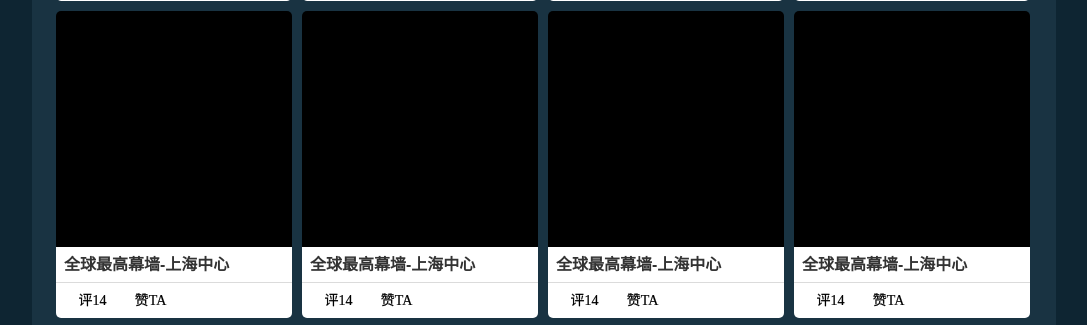
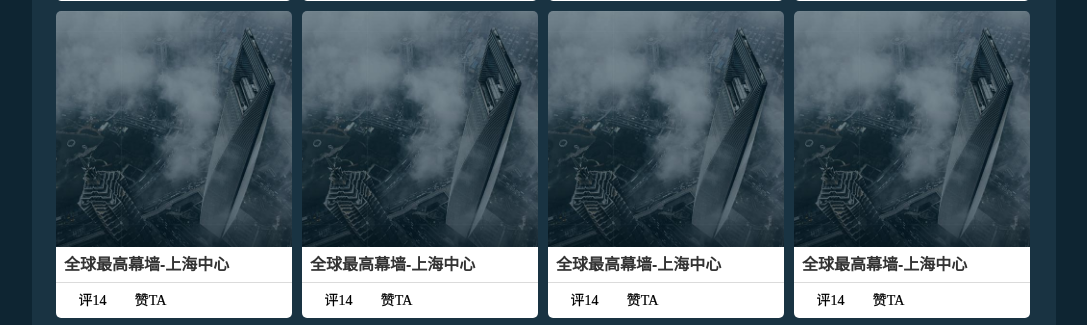
Before and after one commit to fssaigo/wall, a PHP site: page /zuop.html in a window 1280 px wide. Shown: the part 818-1143 px from the top of the page, without its empty margins (96-1183 px from the left). Run offline with PHP 8.4, Linux system fonts and the light colour scheme; some libraries are stand-ins or nearby versions; some web fonts are replaced.

Commit message:
作品列表页图片展示方式修改：鼠标滑上去展示完整图片

```diff
--- a/pc/css/zuop.css
+++ b/pc/css/zuop.css
@@ -73,7 +73,17 @@
     position: relative;
     border-radius: 5px;
     overflow: hidden;
+    background: #0b2534;
 
+
+
+}
+
+
+.list .obj a.obj-img{
+    display: block;
+    height: 236px;
+    width: 236px;
     /* 背景图垂直、水平均居中 */
     background-position: center center;
 
@@ -82,12 +92,14 @@
 
     /* 让背景图基于容器大小伸缩 */
     background-size: cover;
-
 }
 
-.list .obj .obj-img{
-    height: 236px;
-    width: 236px;
+.list .obj a:hover.obj-img{
+    height: 226px;
+    width: 226px;
+    margin: 5px;;
+    /* 让背景图基于容器大小伸缩 */
+    background-size: contain;
 }
 
 .list .obj .obj-title{
--- a/pc/zuop.html
+++ b/pc/zuop.html
@@ -67,9 +67,7 @@
 
     <div class="list" id="list">
         <div class="obj">
-            <a href="zuop-detail.html">
-                <div class="obj-img" style="background-color: black"></div>
-            </a>
+            <a href="zuop-detail.html" class="obj-img" style="background-image: url(imgs/111.jpeg);"></a>
             <div class="obj-title">
                 <a href="#">全球最高幕墙-上海中心</a></div>
             <div class="handle">
@@ -90,9 +88,7 @@
             </div>
         </div>
         <div class="obj">
-            <a href="zuop-detail.html">
-                <div class="obj-img" style="background-color: black"></div>
-            </a>
+            <a href="zuop-detail.html" class="obj-img" style="background-image: url(imgs/jz3.jpg);"></a>
             <div class="obj-title">
                 <a href="#">全球最高幕墙-上海中心</a></div>
             <div class="handle">
@@ -113,9 +109,7 @@
             </div>
         </div>
         <div class="obj">
-            <a href="zuop-detail.html">
-                <div class="obj-img" style="background-color: black"></div>
-            </a>
+            <a href="zuop-detail.html" class="obj-img" style="background-image: url(imgs/111.jpeg);"></a>
             <div class="obj-title">
                 <a href="#">全球最高幕墙-上海中心</a></div>
             <div class="handle">
@@ -136,9 +130,7 @@
             </div>
         </div>
         <div class="obj">
-            <a href="zuop-detail.html">
-                <div class="obj-img" style="background-color: black"></div>
-            </a>
+            <a href="zuop-detail.html" class="obj-img" style="background-image: url(imgs/111.jpeg);"></a>
             <div class="obj-title">
                 <a href="#">全球最高幕墙-上海中心</a></div>
             <div class="handle">
@@ -159,7 +151,7 @@
             </div>
         </div>
         <div class="obj">
-            <div class="obj-img" style="background-color: black"></div>
+            <a href="zuop-detail.html" class="obj-img" style="background-image: url(imgs/banner_01.jpg);"></a>
             <div class="obj-title">
                 <a href="#">全球最高幕墙-上海中心</a></div>
             <div class="handle">
@@ -180,7 +172,7 @@
             </div>
         </div>
         <div class="obj">
-            <div class="obj-img" style="background-color: black"></div>
+            <a href="zuop-detail.html" class="obj-img" style="background-image: url(imgs/banner_01.jpg);"></a>
             <div class="obj-title">
                 <a href="#">全球最高幕墙-上海中心</a></div>
             <div class="handle">
@@ -201,7 +193,7 @@
             </div>
         </div>
         <div class="obj">
-            <div class="obj-img" style="background-color: black"></div>
+            <a href="zuop-detail.html" class="obj-img" style="background-image: url(imgs/banner_01.jpg);"></a>
             <div class="obj-title">
                 <a href="#">全球最高幕墙-上海中心</a></div>
             <div class="handle">
@@ -222,7 +214,7 @@
             </div>
         </div>
         <div class="obj">
-            <div class="obj-img" style="background-color: black"></div>
+            <a href="zuop-detail.html" class="obj-img" style="background-image: url(imgs/banner_01.jpg);"></a>
             <div class="obj-title">
                 <a href="#">全球最高幕墙-上海中心</a></div>
             <div class="handle">
@@ -243,7 +235,7 @@
             </div>
         </div>
         <div class="obj">
-            <div class="obj-img" style="background-color: black"></div>
+            <a href="zuop-detail.html" class="obj-img" style="background-image: url(imgs/123.jpeg);"></a>
             <div class="obj-title">
                 <a href="#">全球最高幕墙-上海中心</a></div>
             <div class="handle">
@@ -264,7 +256,7 @@
             </div>
         </div>
         <div class="obj">
-            <div class="obj-img" style="background-color: black"></div>
+            <a href="zuop-detail.html" class="obj-img" style="background-image: url(imgs/banner_01.jpg);"></a>
             <div class="obj-title">
                 <a href="#">全球最高幕墙-上海中心</a></div>
             <div class="handle">
@@ -285,7 +277,7 @@
             </div>
         </div>
         <div class="obj">
-            <div class="obj-img" style="background-color: black"></div>
+            <a href="zuop-detail.html" class="obj-img" style="background-image: url(imgs/banner_01.jpg);"></a>
             <div class="obj-title">
                 <a href="#">全球最高幕墙-上海中心</a></div>
             <div class="handle">
@@ -306,7 +298,7 @@
             </div>
         </div>
         <div class="obj">
-            <div class="obj-img" style="background-color: black"></div>
+            <a href="zuop-detail.html" class="obj-img" style="background-image: url(imgs/banner_01.jpg);"></a>
             <div class="obj-title">
                 <a href="#">全球最高幕墙-上海中心</a></div>
             <div class="handle">
```
